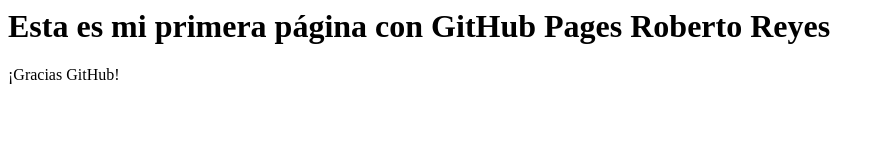
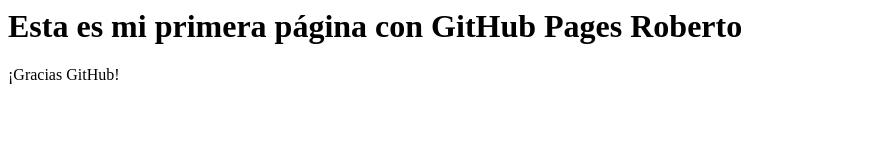
Before and after one commit to creyesmatamors/PrimerRepo, a plain HTML site: page index.html in a window 1280 px wide. Shown: the whole page, without its empty margins (0-885 px from the left). Drawn offline with Linux system fonts and the light colour scheme.

Commit message:
Update index.html

```diff
--- a/index.html
+++ b/index.html
@@ -1,4 +1,4 @@
 <html>
-<h1> Esta es mi primera página con GitHub Pages Roberto Reyes </h1>
+<h1> Esta es mi primera página con GitHub Pages Roberto </h1>
 <p>¡Gracias GitHub!</p>
 </html>
```
